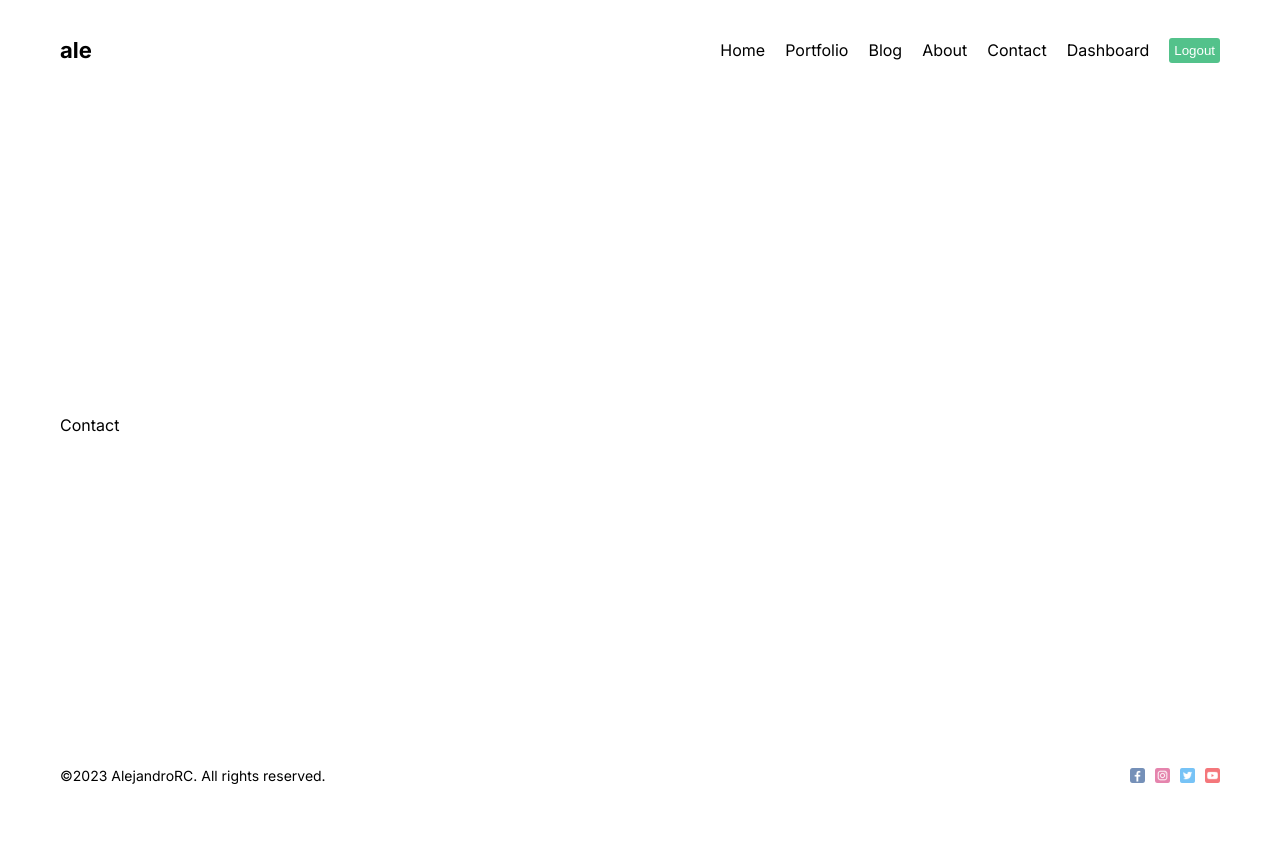
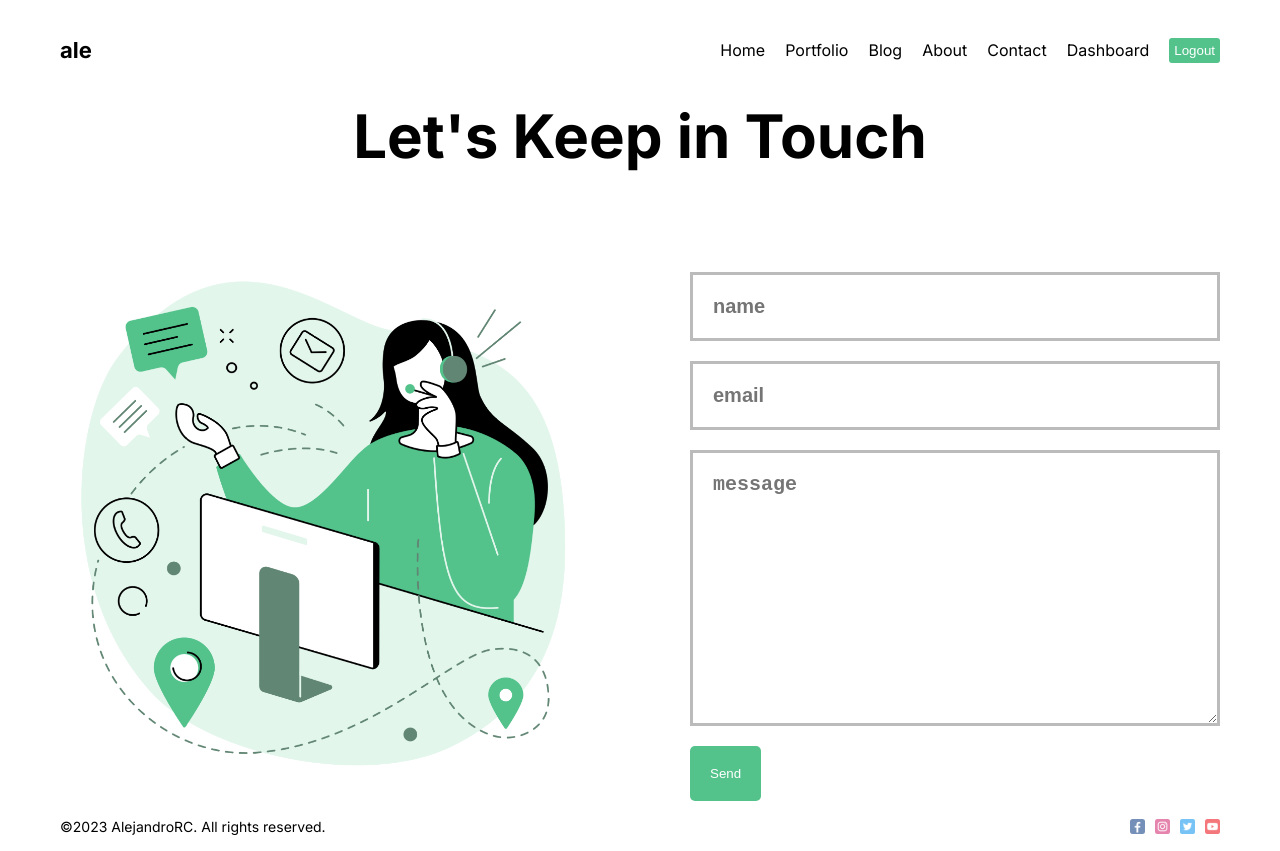
Before and after one commit to Alek30k/Blog, a Next.js app: page /contact in a window 1280 px wide. Before the commit the page ends 800 px from the top, so only its background shows below. Built offline with nearby package versions, Linux system fonts and the light colour scheme.

Commit message:
last commit

```diff
--- a/src/app/contact/page.jsx
+++ b/src/app/contact/page.jsx
@@ -1,8 +1,40 @@
 import React from "react";
 import styles from "./page.module.css";
+import Image from "next/image";
+import Button from "@/components/Button/Button";
+
+export const metadata = {
+  title: "Lama Dev Contact Information",
+  description: "This is Contact Page",
+};
 
 const Contact = () => {
-  return <div className={styles.container}>Contact</div>;
+  return (
+    <div className={styles.container}>
+      <h1 className={styles.title}>Let's Keep in Touch</h1>
+      <div className={styles.content}>
+        <div className={styles.imgContainer}>
+          <Image
+            src="/contact.png"
+            alt=""
+            fill={true}
+            className={styles.image}
+          />
+        </div>
+        <form className={styles.form}>
+          <input type="text" placeholder="name" className={styles.input} />
+          <input type="text" placeholder="email" className={styles.input} />
+          <textarea
+            className={styles.textArea}
+            placeholder="message"
+            cols="30"
+            rows="10"
+          ></textarea>
+          <Button url="#" text="Send" />
+        </form>
+      </div>
+    </div>
+  );
 };
 
 export default Contact;
--- a/src/app/contact/page.module.css
+++ b/src/app/contact/page.module.css
@@ -21,7 +21,7 @@
 
 .image {
   object-fit: contain;
-  /* animation: move 3s infinite ease alternate; */
+  animation: move 3s infinite ease alternate;
 }
 
 @keyframes move {
--- a/src/app/page.module.css
+++ b/src/app/page.module.css
@@ -22,7 +22,7 @@
   width: 100%;
   height: 500px;
   object-fit: contain;
-  /* animation: move 3s infinite ease alternate; */
+  animation: move 3s infinite ease alternate;
 }
 
 @keyframes move {
```
